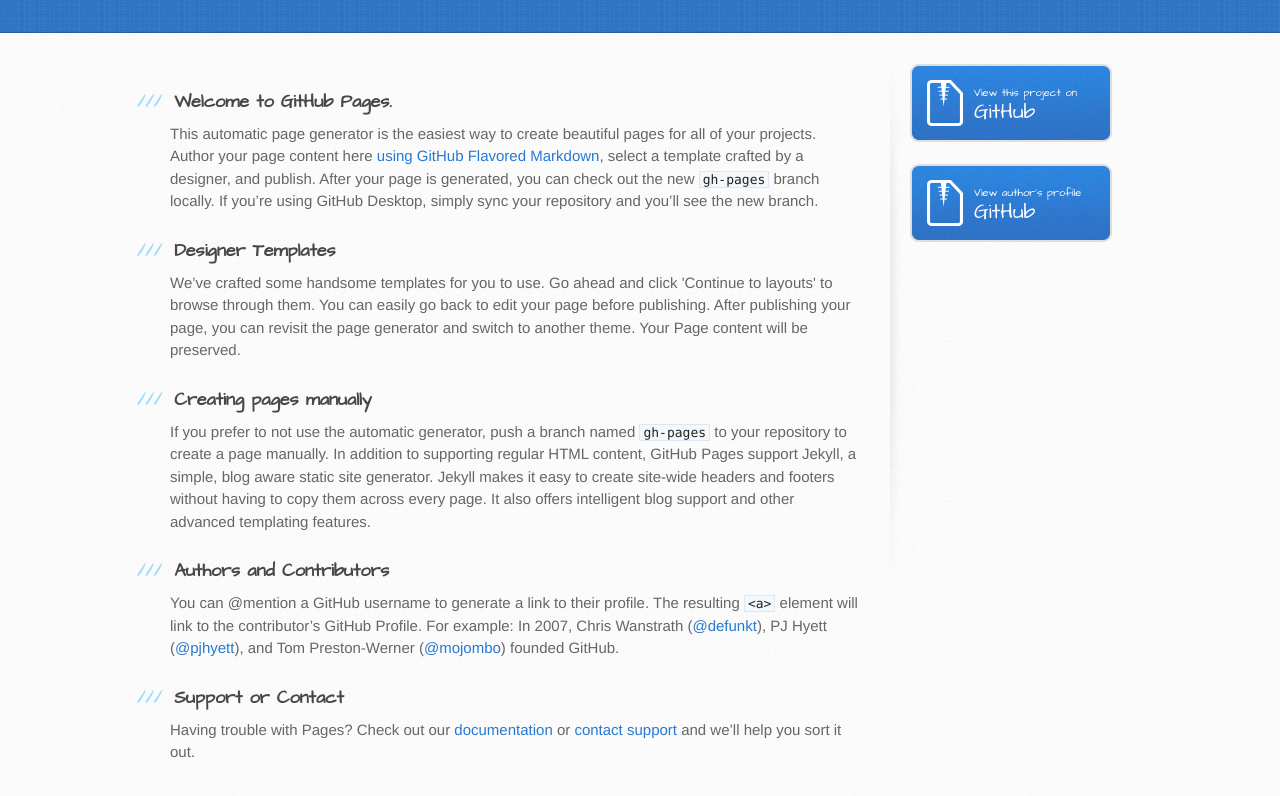
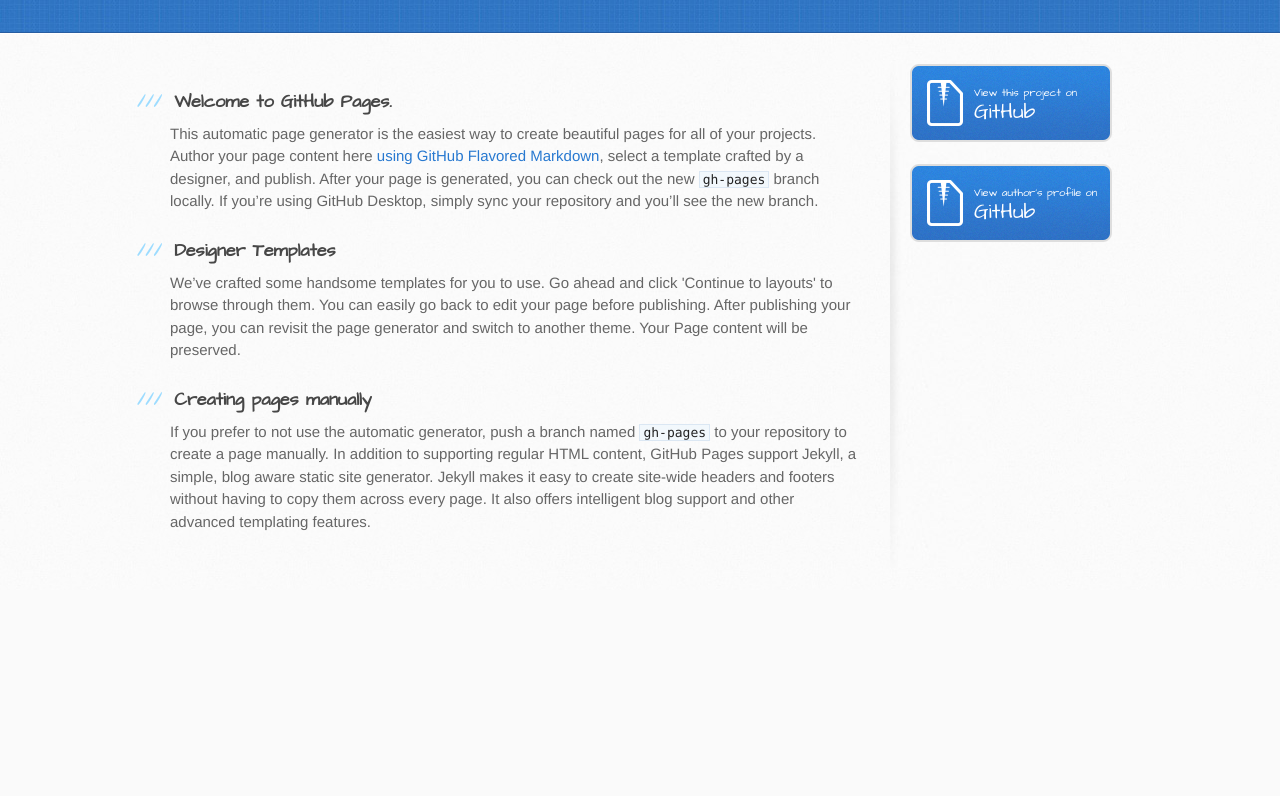
Before and after one commit to indigo-trevor/github-pages, a plain HTML site: page index.html in a window 1280 px wide. Shown: the part 346-1142 px from the top of the page. After the commit the page ends 936 px from the top, so only its background shows below. Drawn offline with Linux system fonts and the light colour scheme.

Commit message:
another one

```diff
--- a/index.html
+++ b/index.html
@@ -42,15 +42,6 @@
 
 <p>If you prefer to not use the automatic generator, push a branch named <code>gh-pages</code> to your repository to create a page manually. In addition to supporting regular HTML content, GitHub Pages support Jekyll, a simple, blog aware static site generator. Jekyll makes it easy to create site-wide headers and footers without having to copy them across every page. It also offers intelligent blog support and other advanced templating features.</p>
 
-<h3>
-<a id="authors-and-contributors" class="anchor" href="#authors-and-contributors" aria-hidden="true"><span aria-hidden="true" class="octicon octicon-link"></span></a>Authors and Contributors</h3>
-
-<p>You can @mention a GitHub username to generate a link to their profile. The resulting <code>&lt;a&gt;</code> element will link to the contributor’s GitHub Profile. For example: In 2007, Chris Wanstrath (<a href="https://github.com/defunkt" class="user-mention">@defunkt</a>), PJ Hyett (<a href="https://github.com/pjhyett" class="user-mention">@pjhyett</a>), and Tom Preston-Werner (<a href="https://github.com/mojombo" class="user-mention">@mojombo</a>) founded GitHub.</p>
-
-<h3>
-<a id="support-or-contact" class="anchor" href="#support-or-contact" aria-hidden="true"><span aria-hidden="true" class="octicon octicon-link"></span></a>Support or Contact</h3>
-
-<p>Having trouble with Pages? Check out our <a href="https://help.github.com/pages">documentation</a> or <a href="https://github.com/contact">contact support</a> and we’ll help you sort it out.</p>
         </section>
 
         <aside id="sidebar">
@@ -59,7 +50,7 @@
             GitHub
           </a>
           <a href="https://github.com/indigo-trevor/github-pages" class="button">
-            <small>View author's profile</small>
+            <small>View author's profile on </small>
             GitHub
           </a>
         </aside>
```
